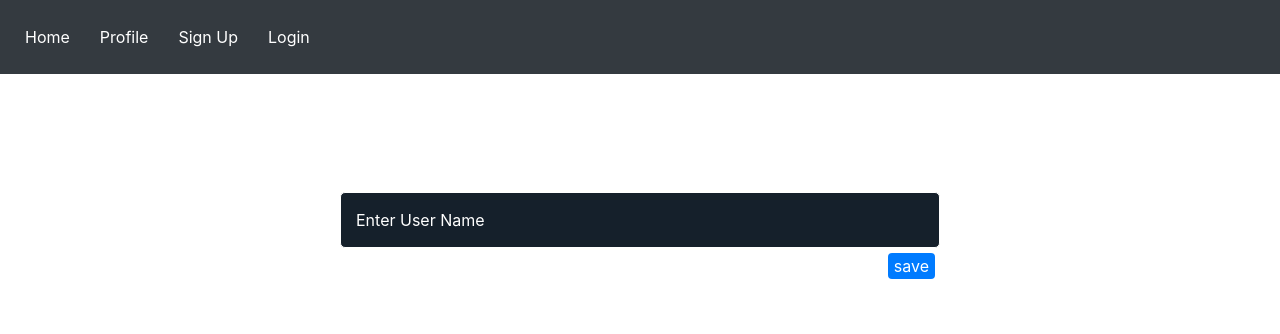
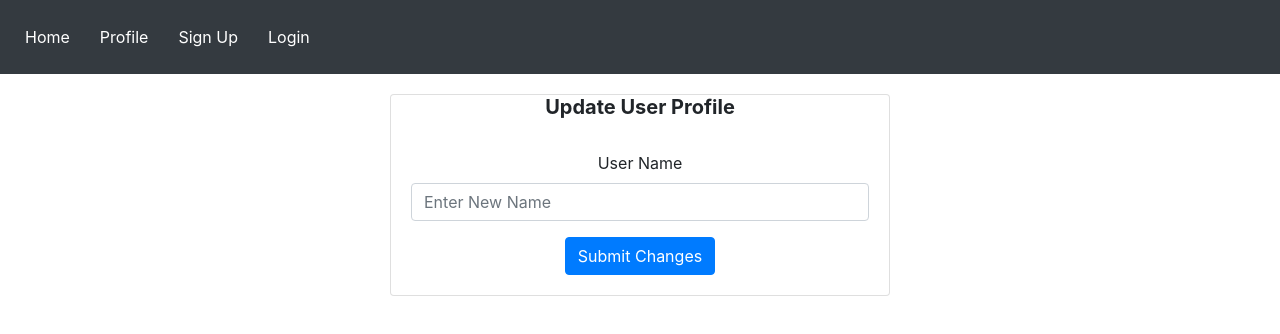
Before and after one commit to idomand/twitter_clone, a React (Create React App) app: page /profilePage in a window 1280 px wide. Shown: the top 334 px of the page. Built offline with nearby package versions, Linux system fonts and the light colour scheme; no server answers.

Commit message:
milestone 6: getting  userName from userID: working

```diff
--- a/src/lip/AuthContext.jsx
+++ b/src/lip/AuthContext.jsx
@@ -14,14 +14,27 @@ export function AuthProvider({ children }) {
     const unsubscribe = auth.onAuthStateChanged((user) => {
       setCurrentUser(user);
     });
-
-    return unsubscribe;
+    // return unsubscribe;
   }, []);
 
   const signUpWithEmail = (email, password) => {
+    setCurrentUser("");
     return auth.createUserWithEmailAndPassword(email, password);
   };
-
+  const updateUser = (name) => {
+    var user = firebase.auth().currentUser;
+    user
+      .updateProfile({
+        displayName: name,
+        photoURL: "https://example.com/jane-q-user/profile.jpg",
+      })
+      .then(function () {
+        // Update successful.
+      })
+      .catch(function (error) {
+        // An error happened.
+      });
+  };
   const logInWithGoogle = () => {
     firebase
       .auth()
@@ -59,6 +72,7 @@ export function AuthProvider({ children }) {
     logInWithGoogle,
     logIn,
     logOut,
+    updateUser,
   };
   return <AuthContext.Provider value={value}>{children}</AuthContext.Provider>;
 }
--- a/src/myComponents/CreateTweet.jsx
+++ b/src/myComponents/CreateTweet.jsx
@@ -1,9 +1,10 @@
 import React, { useState, useContext } from "react";
 import { sentTweet } from "../lip/api";
-
+import { useAuth } from "../lip/AuthContext";
 import TweetContext from "../lip/TweetContext";
 
 export default function CreateTweet(props) {
+  const { currentUser } = useAuth();
   const [userTweet, setUserTweet] = useState("");
 
   const TweetListWithContext = useContext(TweetContext);
@@ -14,9 +15,9 @@ export default function CreateTweet(props) {
       return !state;
     });
     const DateCrated = new Date();
-    const userName = localStorage.getItem("userName");
+    // const userName = localStorage.getItem("userName");
     const newUserTweetObject = {
-      userName: userName,
+      userName: currentUser.displayName,
       content: userTweet,
       date: DateCrated.toISOString(),
     };
--- a/src/myComponents/Login.jsx
+++ b/src/myComponents/Login.jsx
@@ -4,6 +4,9 @@ import { useAuth } from "../lip/AuthContext";
 import { useHistory } from "react-router-dom";
 
 //   ========
+
+
+
 
 export default function Login() {
   const [email, setEmail] = useState("");
@@ -32,7 +35,7 @@ export default function Login() {
   return (
     <>
       <Card className="my-form">
-        <Card.Title>this is the log in page</Card.Title>
+        <Card.Title><strong>Log In</strong></Card.Title>
         <Card.Body>
           {error && <Alert variant="danger">{error}</Alert>}
           <Form
@@ -66,7 +69,7 @@ export default function Login() {
               />
             </Form.Group>
             <Button variant="primary" type="submit" disabled={isLoading}>
-              LogIn
+              Log In
             </Button>
             <p className="border-top border-bottom mt-2">or</p>
           </Form>
@@ -76,7 +79,7 @@ export default function Login() {
             disabled={isLoading}
             onClick={logInWithGoogleUser}
           >
-            Log in With Google Account
+            Log In With Google Account
           </Button>
         </Card.Body>
       </Card>
--- a/src/myComponents/Main.jsx
+++ b/src/myComponents/Main.jsx
@@ -7,7 +7,6 @@ import fireBase, { fireStoreApp } from "../fireBase";
 export default function Main() {
   const [tweetList, setTweetList] = useState([]);
   const [isLoading, setIsLoading] = useState(false);
-
   let fireStoreDataBase = fireBase.firestore(fireStoreApp);
 
   useEffect(() => {
@@ -28,6 +27,9 @@ export default function Main() {
       fetchTweets();
       setIsLoading(false);
     }, 2000);
+    return () => {
+      return;
+    };
   }, []);
 
   let loader;
--- a/src/myComponents/MyRouter.jsx
+++ b/src/myComponents/MyRouter.jsx
@@ -1,21 +1,18 @@
-import React from "react";
-import {
-  BrowserRouter as Router,
-  Switch,
-  Route,
-  Link,
-} from "react-router-dom";
+import React, { useState } from "react";
+import { BrowserRouter as Router, Switch, Route, Link } from "react-router-dom";
 import Login from "./Login";
 import Main from "./Main";
 import ProfilePage from "./ProfilePage";
 import SignUp from "./SignUp";
 import { useAuth } from "../lip/AuthContext";
 import { Button } from "react-bootstrap";
+// =============
 export default function MyRouter() {
   const { currentUser, logOut } = useAuth();
   const handleLogOut = async () => {
     await logOut();
   };
+
   return (
     <>
       <Router>
@@ -29,7 +26,7 @@ export default function MyRouter() {
               log out
             </Button>
           )}
-          {currentUser && <p> hello {currentUser.email}</p>}
+          {currentUser && <p> hello {currentUser.displayName}</p>}
         </div>
         <Switch>
           {currentUser ? (
--- a/src/myComponents/ProfilePage.jsx
+++ b/src/myComponents/ProfilePage.jsx
@@ -1,42 +1,53 @@
 import React, { useState } from "react";
+import { useAuth } from "../lip/AuthContext";
+import { Form, Button, Card, Alert } from "react-bootstrap";
+
+// ==========
 
 export default function ProfilePage() {
+  const { currentUser, updateUser } = useAuth();
   const [userName, setUserName] = useState("");
-  const onUserFormSubmit = (event) => {
+  // let currentUserName = currentUser.displayName;
+  // ==========
+
+  const onSubmitForm = (event) => {
+    event.preventDefault();
     if (userName) {
-      event.preventDefault();
-      localStorage.setItem("userName", userName);
+      updateUser(userName);
       setUserName("");
     }
   };
   return (
-    <div className="profile-page">
-      <h1>profile</h1>
-      <div className="profile-page-form">
-        <h3>User Name</h3>
-        <form
+    <>
+      <Card className="my-form">
+        <Card.Title>
+          <strong>Update User Profile</strong>
+        </Card.Title>
+        <Card.Body>
+          <Form
             onSubmit={(event) => {
-            onUserFormSubmit(event);
+              onSubmitForm(event);
             }}
           >
-          <input
+            <Form.Group controlId="formUserName">
+              <Form.Label>User Name</Form.Label>
+              <Form.Control
                 type="text"
+                placeholder="Enter New Name"
                 value={userName}
-            placeholder="Enter User Name"
+                required
                 onChange={(event) => {
                   setUserName(event.target.value);
                 }}
               />
-          <div className="profile-page-input">
-            <input
-              className="tweet-button"
-              type="submit"
-              name="save"
-              value="save"
-            />
-          </div>
-        </form>
-      </div>
-    </div>
+              <Form.Text className="text-muted"></Form.Text>
+            </Form.Group>
+            <Button variant="primary" type="submit">
+              Submit Changes
+            </Button>
+          </Form>
+        </Card.Body>
+      </Card>
+    </>
   );
 }
--- a/src/myComponents/SignUp.jsx
+++ b/src/myComponents/SignUp.jsx
@@ -1,16 +1,19 @@
 import React, { useState } from "react";
 import { Form, Button, Card, Alert } from "react-bootstrap";
 import { useAuth } from "../lip/AuthContext";
+import { useHistory } from "react-router-dom";
 
 //   ========
 
 export default function SignUp() {
+  const [userName, setUserName] = useState("");
   const [email, setEmail] = useState("");
   const [password, setPassword] = useState("");
   const [passwordConfirmation, setPasswordConfirmation] = useState("");
   const [error, setError] = useState("");
   const [isLoading, setIsLoading] = useState(false);
-  const { signUpWithEmail } = useAuth();
+  const { signUpWithEmail, updateUser } = useAuth();
+  const history = useHistory();
 
   const onSubmitForm = async (event) => {
     event.preventDefault();
@@ -21,16 +24,25 @@ export default function SignUp() {
     }
     try {
       await signUpWithEmail(email, password);
+      await updateUser(userName);
+      history.push("/login");
     } catch {
       setError("can't sign up");
+    } finally {
+      setIsLoading(false);
+      setUserName("");
+      setEmail("");
+      setPassword("");
+      setPasswordConfirmation("");
     }
-    setIsLoading(false);
   };
 
   return (
     <>
       <Card className="my-form">
-        <Card.Title>this is the sign up page</Card.Title>
+        <Card.Title>
+          <strong>Sign Up</strong>
+        </Card.Title>
         <Card.Body>
           {error && <Alert variant="danger">{error}</Alert>}
           <Form
@@ -38,6 +50,19 @@ export default function SignUp() {
               onSubmitForm(event);
             }}
           >
+            <Form.Group controlId="formUserName">
+              <Form.Label>User Name</Form.Label>
+              <Form.Control
+                type="text"
+                placeholder="Enter User Name"
+                value={userName}
+                required
+                onChange={(event) => {
+                  setUserName(event.target.value);
+                }}
+              />
+              <Form.Text className="text-muted"></Form.Text>
+            </Form.Group>
             <Form.Group controlId="formBasicEmail">
               <Form.Label>Email address</Form.Label>
               <Form.Control
--- a/src/myComponents/TweetItem.jsx
+++ b/src/myComponents/TweetItem.jsx
@@ -1,4 +1,5 @@
 import React from "react";
+import { useAuth } from "../lip/AuthContext";
 
 export default function TweetItem(props) {
   return (
--- a/src/myComponents/TweetsList.jsx
+++ b/src/myComponents/TweetsList.jsx
@@ -5,6 +5,7 @@ import TweetContext from "../lip/TweetContext";
 export default function TweetsList() {
   let myArray = [];
   const TweetListWithContext = useContext(TweetContext);
+
   TweetListWithContext.forEach((element) => {
     myArray.push([element, element.date]);
   });
```
Also changed, not shown: 1 other file (tests, documents, lock files or other folders). Lines whose indentation alone changed are shown as unchanged.
